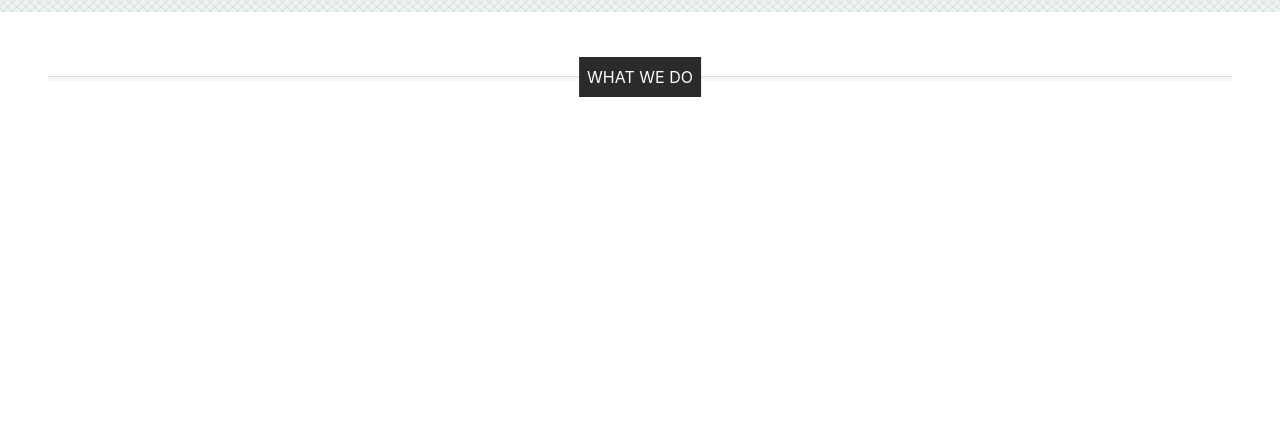
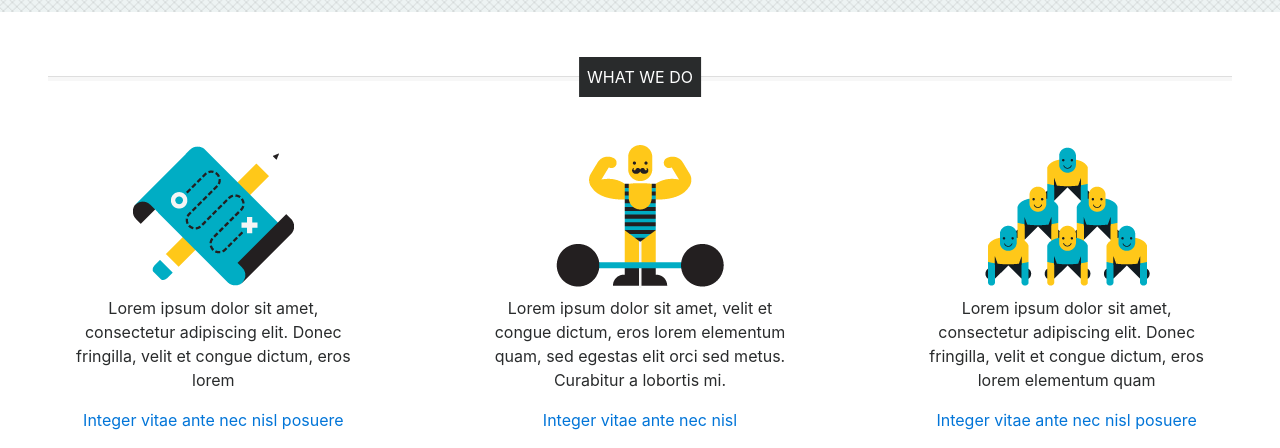
Before and after one commit to sailybhanushali/DevLearning, a plain HTML site: page Index.html in a window 1280 px wide. Shown: the part 893-1341 px from the top of the page. Before the commit the page ends 1038 px from the top, so only its background shows below. Drawn offline with nearby package versions, Linux system fonts and the light colour scheme; a script that the page names is missing.

Commit message:
add content to what we do section

```diff
--- a/Index.html
+++ b/Index.html
@@ -84,9 +84,47 @@
 	<div class="row">
 		<div class="relative my-5 mx-5 w-100">
 			<hr class="bg-faded pb-1" />
-			<div class="block-message bg-inverse text-white d-inline p-2 text-uppercase">
+			<div class="center-message bg-inverse text-white d-inline p-2 text-uppercase">
 				what we do
 			</div>
+		</div>
+	</div>
+</section>
+
+<section>
+	<div class="row">
+		<div class="col  col-xs-12 col-md-4" >
+			<img src="Images/consulting-illustration.png" class="img-fluid d-block mx-auto">
+			<p class="px-5 pt-2 m-x-2 text-center">
+			Lorem ipsum dolor sit amet, consectetur adipiscing elit. Donec fringilla, velit et congue dictum, eros lorem
+			</p>
+			<p class="text-center">
+				<a href="#">
+				Integer vitae ante nec nisl posuere
+				</a>
+			</p>
+		</div>
+		<div class="col col-xs-12 col-md-4" >
+			<img src="Images/engagements-illustration.png" class="img-fluid d-block mx-auto">
+			<p class="px-5 pt-2 m-x-2 text-center">
+			Lorem ipsum dolor sit amet, velit et congue dictum, eros lorem elementum quam, sed egestas elit orci sed metus. Curabitur a lobortis mi.
+			</p>
+			<p class="text-center">
+				<a href="#">
+				Integer vitae ante nec nisl
+				</a>
+			</p>
+		</div>
+		<div class="col col-xs-12 col-md-4" >
+			<img src="Images/open-source-illustration.png" class="img-fluid d-block mx-auto">
+			<p class="px-5 pt-2 m-x-2 text-center">
+			Lorem ipsum dolor sit amet, consectetur adipiscing elit. Donec fringilla, velit et congue dictum, eros lorem elementum quam
+			</p>
+			<p class="text-center">
+				<a href="#">
+				Integer vitae ante nec nisl posuere
+				</a>
+			</p>
 		</div>
 	</div>
 </section>
--- a/css/mycss.css
+++ b/css/mycss.css
@@ -48,7 +48,7 @@
 	position: relative;
 }
 
-.block-message
+.center-message
 {
 	position: absolute;
 	bottom:0px;
```
